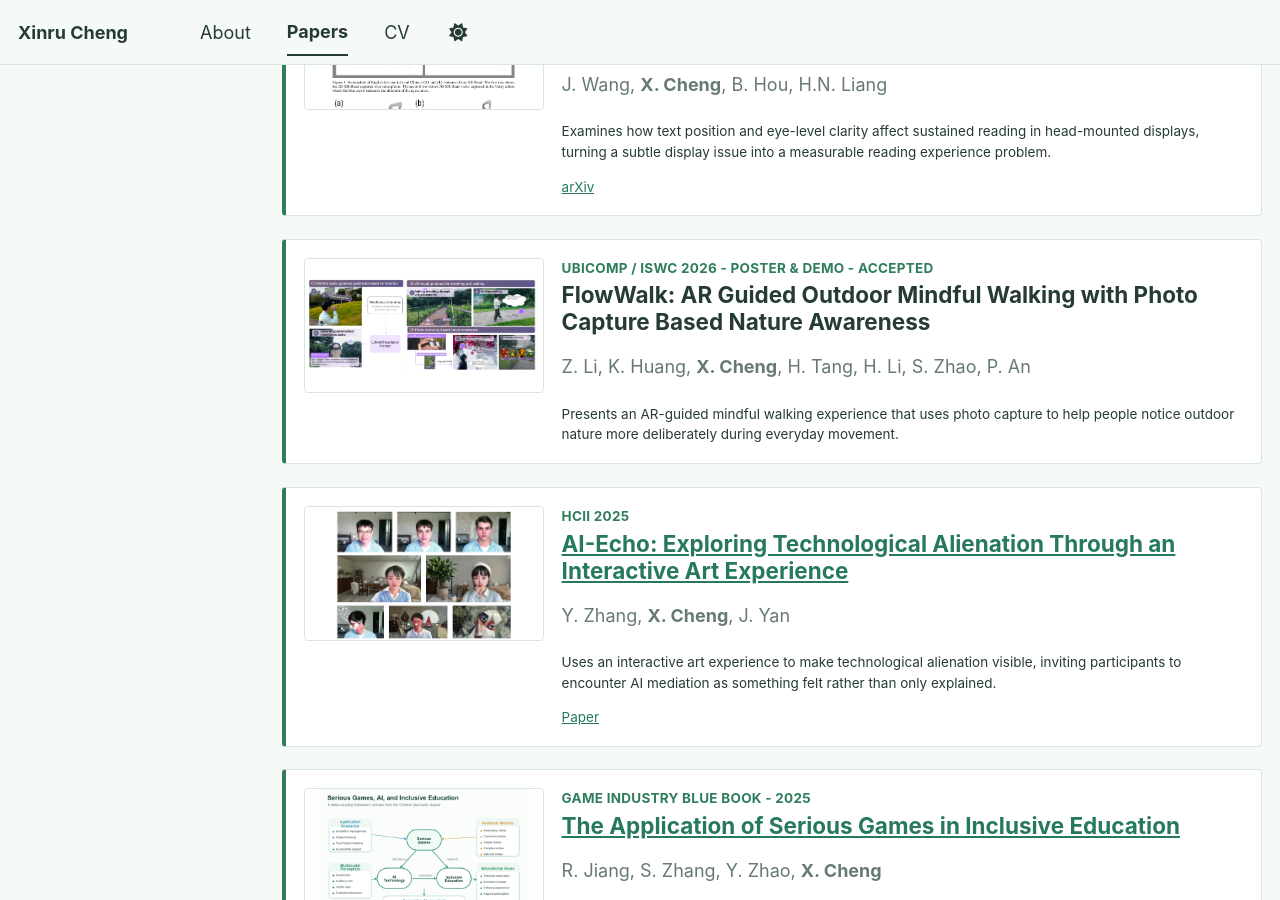
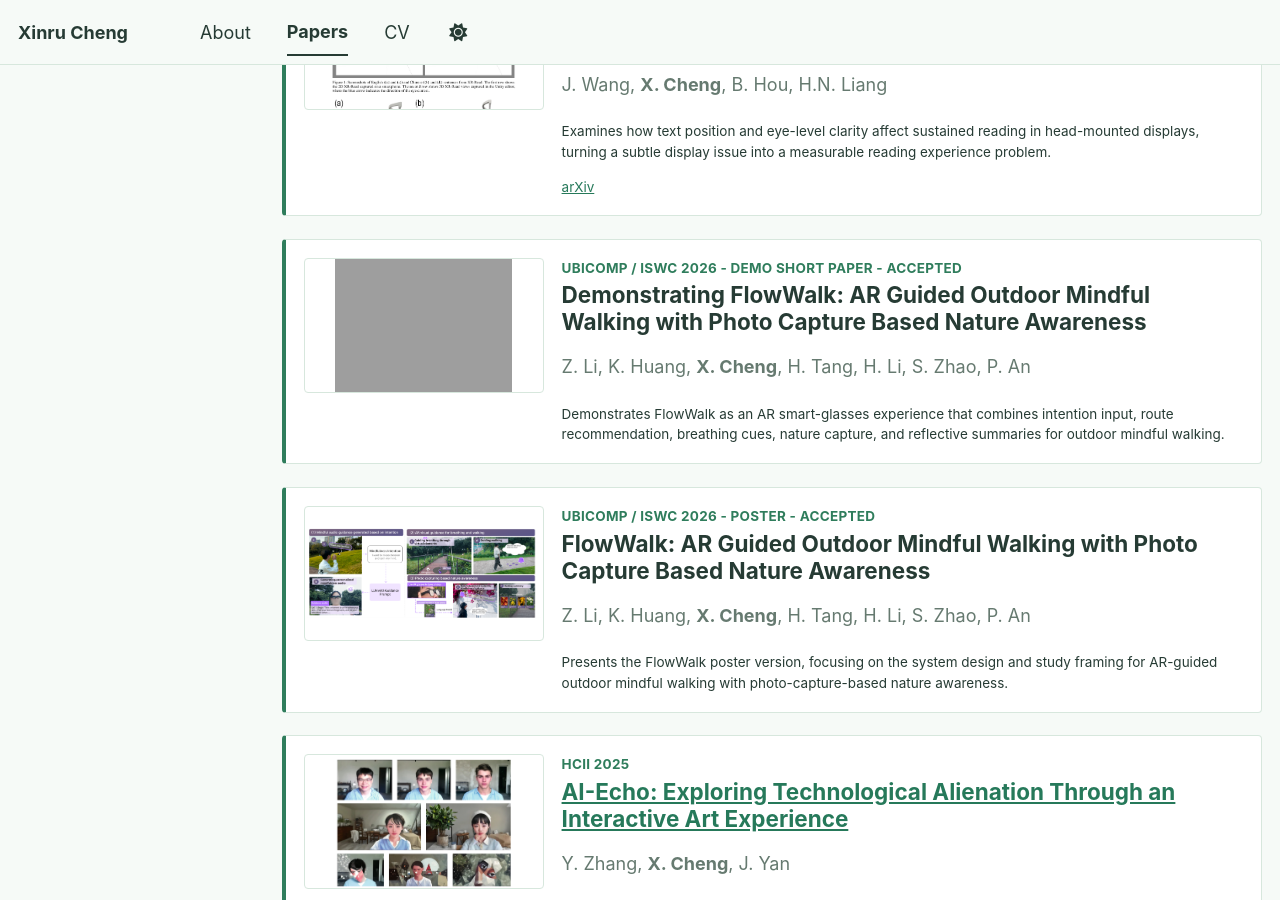
Before and after one commit to raya0313/raya0313.github.io, a Jekyll site: the page built from _pages/publications.html, in a window 1280 px wide and 900 px high, scrolled down 1509 px. Built offline with Jekyll 4.4.1, drawn with Linux system fonts in a browser that asks for light colours; a script bundle is joined from its source files by our own code; library files that are not in the unit come from our copies.

Commit message:
Distinguish FlowWalk paper entries

```diff
--- a/_pages/publications.html
+++ b/_pages/publications.html
@@ -116,18 +116,35 @@ author_profile: false
 
   <article class="publication-card publication-card--featured">
     <div class="publication-card__image">
+      <img src="{{ base_path }}/images/publications/flowwalk-demo-overview.png" alt="FlowWalk demo overview">
+    </div>
+    <div class="publication-card__body">
+      <p class="publication-card__meta">UbiComp / ISWC 2026 - Demo Short Paper - Accepted</p>
+      <h2>
+        <span class="publication-card__title" tabindex="0">
+          Demonstrating FlowWalk: AR Guided Outdoor Mindful Walking with Photo Capture Based Nature Awareness
+          <span class="publication-card__description">Demonstrates FlowWalk as an AR smart-glasses experience that combines intention input, route recommendation, breathing cues, nature capture, and reflective summaries for outdoor mindful walking.</span>
+        </span>
+      </h2>
+      <p class="publication-card__authors">Z. Li, K. Huang, <strong>X. Cheng</strong>, H. Tang, H. Li, S. Zhao, P. An</p>
+      <p class="publication-card__summary">Demonstrates FlowWalk as an AR smart-glasses experience that combines intention input, route recommendation, breathing cues, nature capture, and reflective summaries for outdoor mindful walking.</p>
+    </div>
+  </article>
+
+  <article class="publication-card publication-card--featured">
+    <div class="publication-card__image">
       <img src="{{ base_path }}/images/publications/flowwalk-figure.png" alt="FlowWalk AR mindful walking figure">
     </div>
     <div class="publication-card__body">
-      <p class="publication-card__meta">UbiComp / ISWC 2026 - Poster &amp; Demo - Accepted</p>
+      <p class="publication-card__meta">UbiComp / ISWC 2026 - Poster - Accepted</p>
       <h2>
         <span class="publication-card__title" tabindex="0">
           FlowWalk: AR Guided Outdoor Mindful Walking with Photo Capture Based Nature Awareness
-          <span class="publication-card__description">Presents an AR-guided mindful walking experience that uses photo capture to help people notice outdoor nature more deliberately during everyday movement.</span>
+          <span class="publication-card__description">Presents the FlowWalk poster version, focusing on the system design and study framing for AR-guided outdoor mindful walking with photo-capture-based nature awareness.</span>
         </span>
       </h2>
       <p class="publication-card__authors">Z. Li, K. Huang, <strong>X. Cheng</strong>, H. Tang, H. Li, S. Zhao, P. An</p>
-      <p class="publication-card__summary">Presents an AR-guided mindful walking experience that uses photo capture to help people notice outdoor nature more deliberately during everyday movement.</p>
+      <p class="publication-card__summary">Presents the FlowWalk poster version, focusing on the system design and study framing for AR-guided outdoor mindful walking with photo-capture-based nature awareness.</p>
     </div>
   </article>
 
```
Also changed, not shown: other parts of _pages/publications.html (+1 -1 lines).
